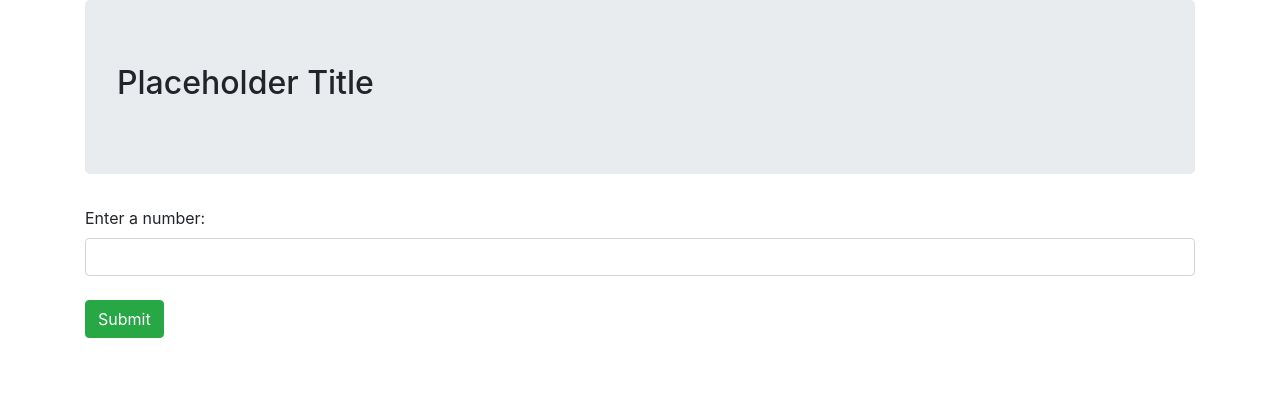
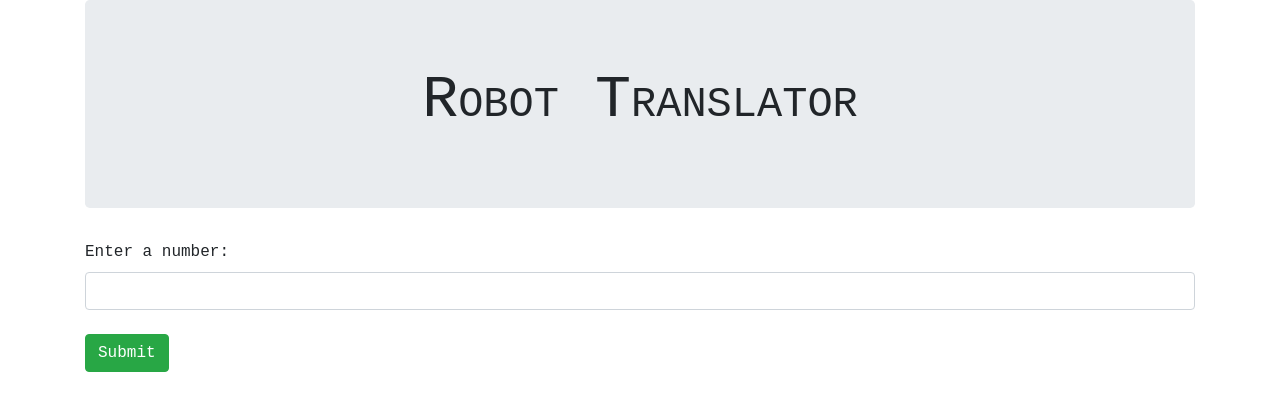
Before and after one commit to LeePedersen/beep-boop, a plain HTML site: page index.html in a window 1280 px wide. Drawn offline with Linux system fonts and the light colour scheme.

```diff
--- a/css/styles.css
+++ b/css/styles.css
@@ -1,3 +1,13 @@
 .translated {
   padding-top: 40px;
 }
+
+body {
+  font-family: monospace;
+}
+
+h1 {
+  font-variant: small-caps;
+  text-align: center;
+  font-size: 60px;
+}
--- a/index.html
+++ b/index.html
@@ -12,7 +12,7 @@
     <div class="container">
 
       <div class="jumbotron">
-        <h2>Placeholder Title</h2>
+        <h1>Robot Translator</h1>
       </div>
 
       <form id="inputNumber">
--- a/js/scripts.js
+++ b/js/scripts.js
@@ -14,7 +14,7 @@ function robotReply(input) {
       range.push(i);
     }
   }
-  return(range);
+  return(range.join(", "));
 }
 
 // User Interface Logic
```
Also changed, not shown: 1 other file.
